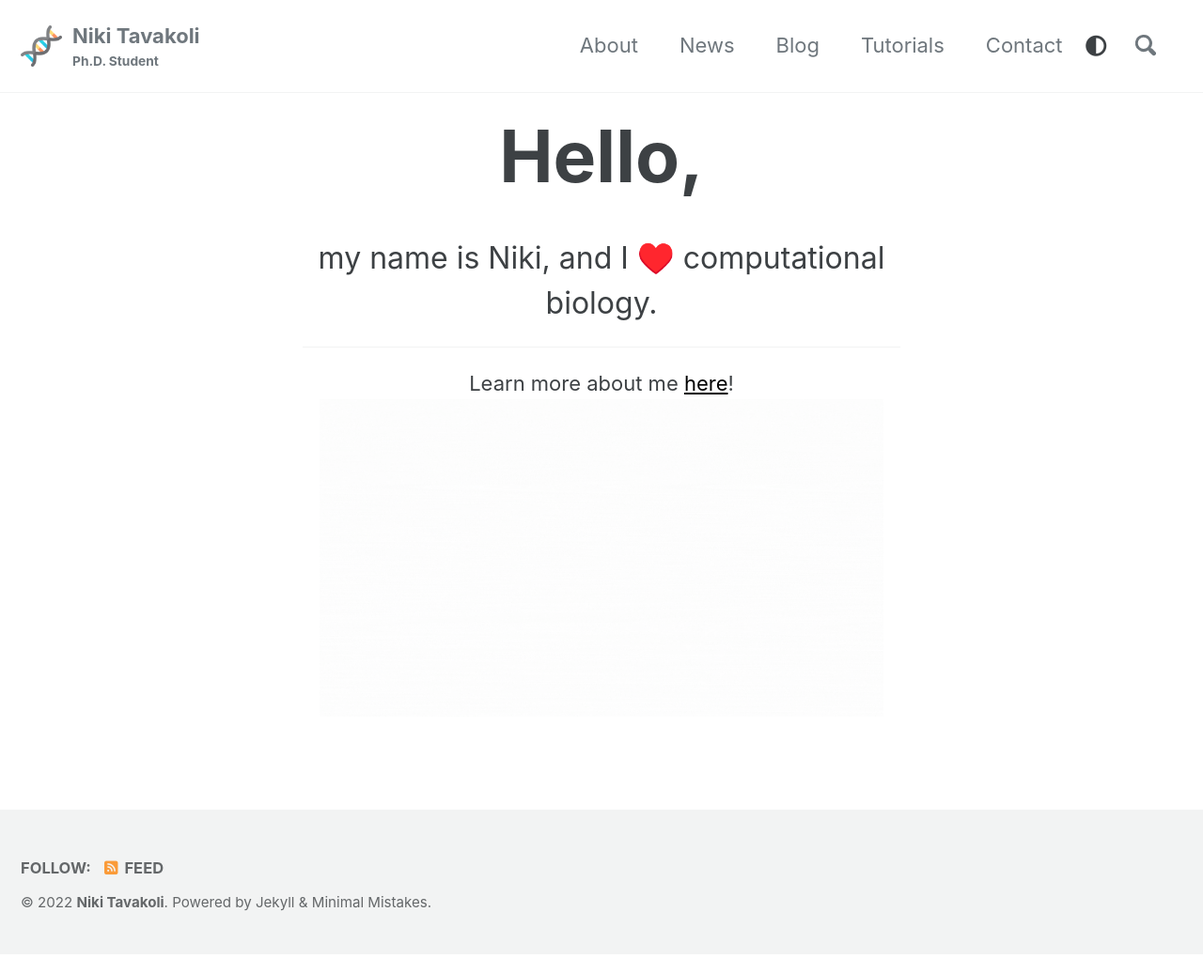
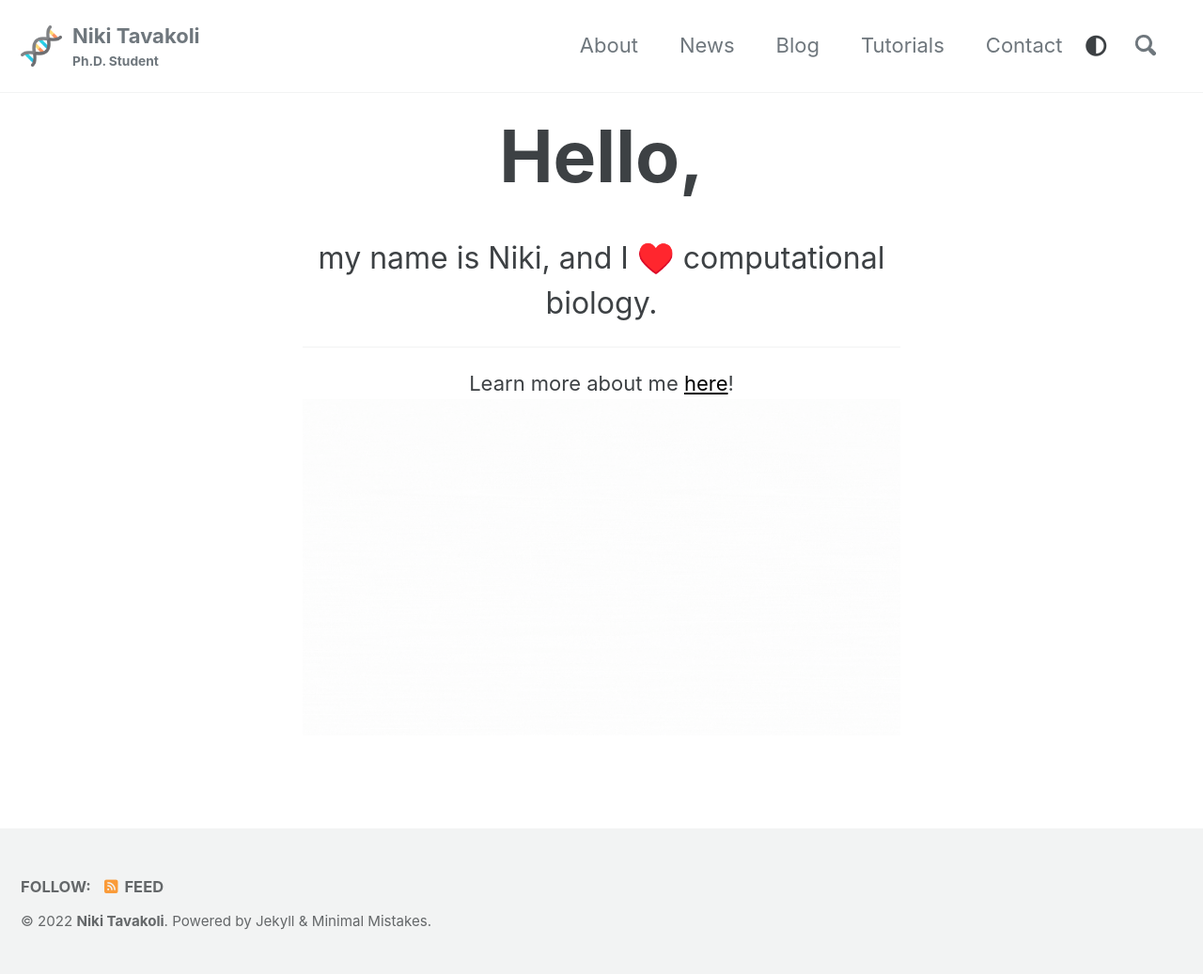
Before and after one commit to nikitavakoli/nikitavakoli.github.io, a Jekyll site: the page built from index.html, in a window 1280 px wide. Shown: the whole page at 94% size. Built offline with Jekyll 4.4.1, drawn with Linux system fonts in a browser that asks for light colours; cached includes are drawn as plain includes; nearby versions of some CDN libraries; the list of posts is cut into pages by our own code; before the commit the page ends 1016 px from its top, so only the background shows below that.

Commit message:
gif resize

```diff
--- a/index.html
+++ b/index.html
@@ -11,4 +11,4 @@ author_profile: false
      Learn more about me <a href="/about/" style="color: black;">here</a>!
 </center>
 
-<center><img src="/images/home.gif" alt="resumes" width="600" height="600"></center>
+<center><img src="/images/home.gif" alt="resumes" width="1600" height="1600"></center>
```
